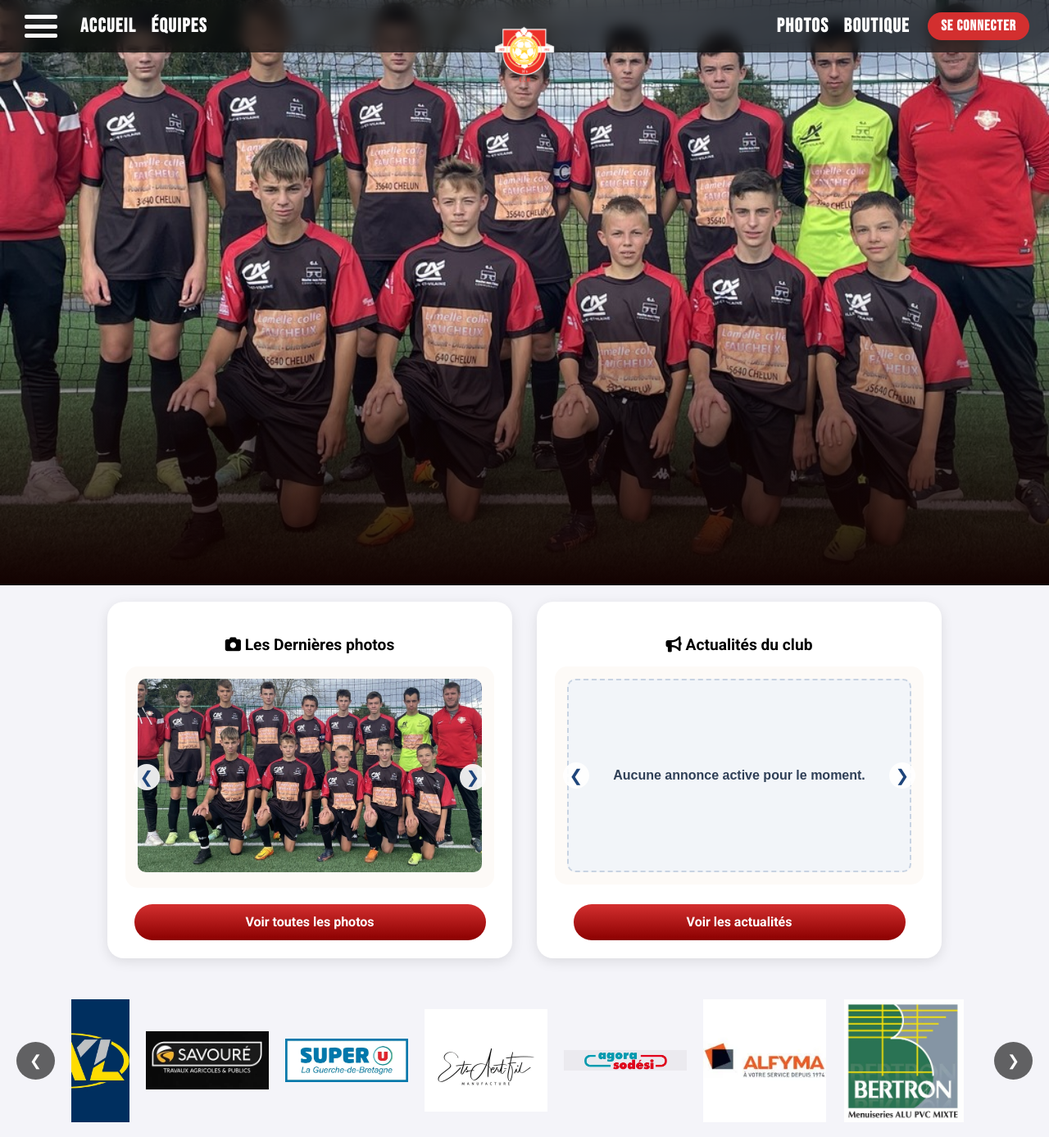
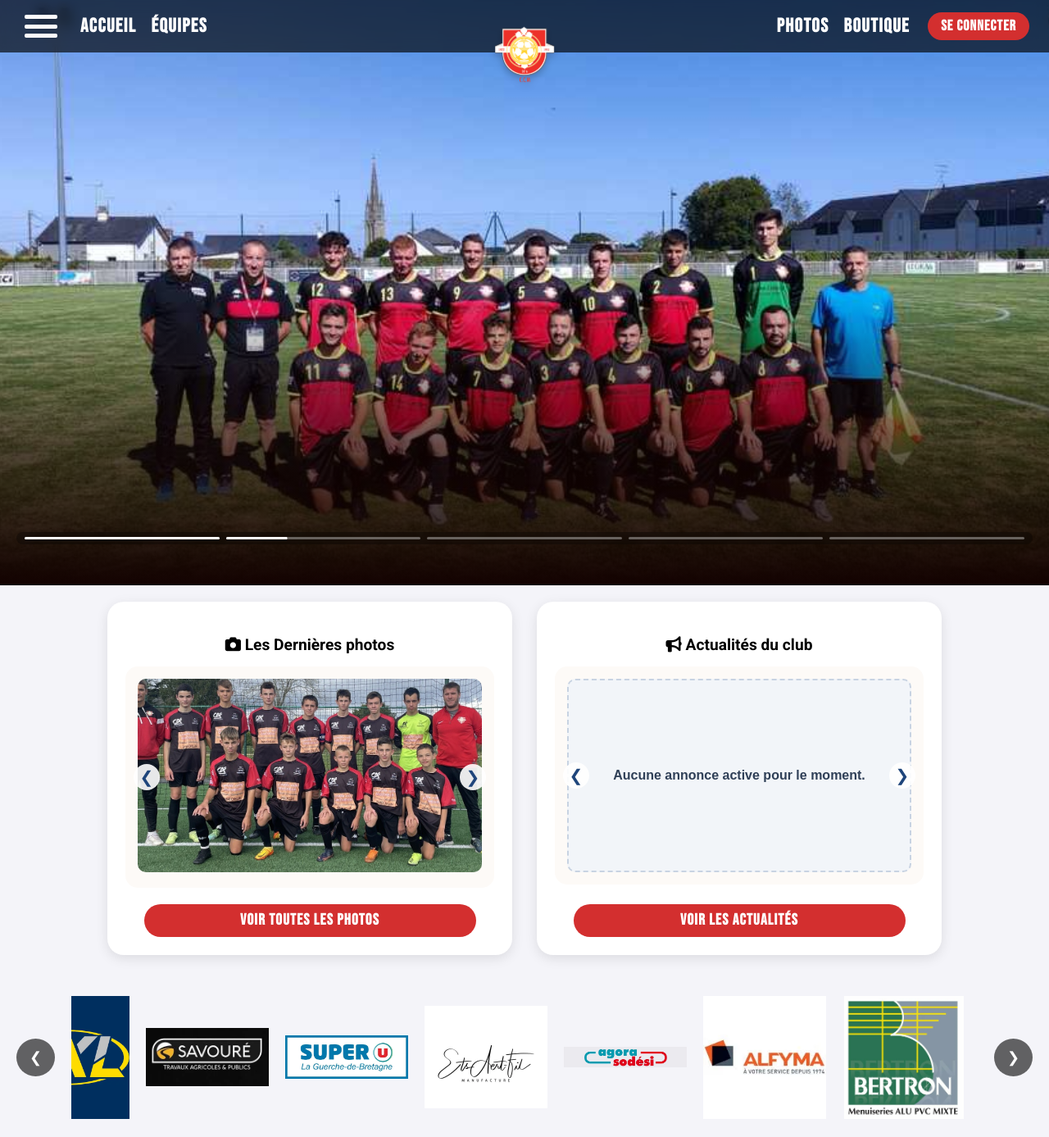
Before and after one commit to Yannickthomas0602/Club-de-foot-Martign-, a PHP site: page / in a window 1280 px wide. Shown: the top 1387 px of the page at 82% size. Run offline with PHP 8.4, Linux system fonts and the light colour scheme; tables that the repository leaves empty hold one stand-in row (values such as "Sample post").

Commit message:
ajout slider

```diff
--- a/assets/css/style.css
+++ b/assets/css/style.css
@@ -13,12 +13,67 @@ body {
     margin-top: -70px;
 }
 
-.Image_accueil img {
+.Image_accueil .hero-slide {
+    position: absolute;
+    inset: 0;
     width: 100%;
     height: 100%;
-    /* L'image remplit le ratio sans être écrasée */
     object-fit: cover;
     display: block;
+    opacity: 0;
+    transition: opacity 0.7s ease;
+}
+
+.Image_accueil .hero-slide.is-active {
+    opacity: 1;
+}
+
+/* ── Barres de progression du slider d'accueil ── */
+.hero-progress {
+    position: absolute;
+    bottom: 50px;
+    left: 20px;
+    right: 20px;
+    display: flex;
+    gap: 8px;
+    z-index: 4;
+    padding: 6px 10px;
+    border-radius: 20px;
+    background: rgba(0, 0, 0, 0.30);
+    backdrop-filter: blur(4px);
+    -webkit-backdrop-filter: blur(4px);
+    box-sizing: border-box;
+}
+
+.hero-bar {
+    flex: 1;
+    height: 3px;
+    border: none;
+    border-radius: 4px;
+    background: rgba(255, 255, 255, 0.35);
+    padding: 0;
+    cursor: pointer;
+    overflow: hidden;
+    transition: background 0.3s;
+}
+
+.hero-bar:hover {
+    background: rgba(255, 255, 255, 0.55);
+}
+
+.hero-bar.is-done {
+    background: rgba(255, 255, 255, 0.80);
+}
+
+.hero-bar-fill {
+    display: block;
+    height: 100%;
+    width: 100%;
+    background: #ffffff;
+    border-radius: 4px;
+    transform: scaleX(0);
+    transform-origin: left center;
+    will-change: transform;
 }
 
 .Image_accueil::after {
@@ -31,6 +86,12 @@ body {
     background: linear-gradient(to top, rgba(19, 2, 1, 1), rgba(19, 2, 1, 0.6), transparent);
     pointer-events: none;
     z-index: 2;
+}
+
+@media (max-width: 768px) {
+    .hero-bar {
+        flex: 1;
+    }
 }
 
 
@@ -91,30 +152,37 @@ body {
     object-fit: cover;
 }
 
-/* Le bouton rouge avec dégradé */
+/* Le bouton rouge style "Se connecter" */
 .btn-red {
     display: block;
     width: 90%;
     margin-top: auto;
-    padding: 12px;
+    padding: 10px 16px;
     text-align: center;
-    color: white;
+    color: #fff;
     text-decoration: none;
+    font-family: "Bebas Neue", cursive;
+    font-size: clamp(1.1rem, 1.5vw, 1.4rem);
     font-weight: bold;
-    border-radius: 50px;
+    text-transform: uppercase;
+    letter-spacing: 0.06em;
+    line-height: 1;
+    border-radius: 24px;
     border: none;
     cursor: pointer;
     appearance: none;
     -webkit-appearance: none;
-    font-family: "Roboto", sans-serif;
-    font-size: 1rem;
-    line-height: 1.2;
-    background: linear-gradient(to bottom, #d32f2f, #8b0000); /* Dégradé rouge */
-    transition: transform 0.2s;
+    background-color: #d32f2f;
+    box-sizing: border-box;
+    display: inline-flex;
+    align-items: center;
+    justify-content: center;
+    min-height: 38px;
+    transition: background-color 0.25s ease;
 }
 
 .btn-red:hover {
-    transform: scale(1.02);
+    background-color: #8A1D19;
 }
 
 /* Style spécifique au score */
--- a/main.php
+++ b/main.php
@@ -2,12 +2,46 @@
 
 
 <div class="Image_accueil">
-    <img src="assets\img\Image_accueil\image U15.jpeg" alt="Image d'accueil du club de football" style="width: 100%;">
-    <div class="Degrade_image_accueil">
-        <div class="button">
-    <button class="" id="">❮</button>
-<button class="" id="">❯</button>
-    </div>
+    <?php
+    $sliderDir = __DIR__ . '/assets/img/Image_accueil/slider';
+    $sliderImages = [];
+
+    if (is_dir($sliderDir)) {
+        $sliderImages = glob($sliderDir . '/*.{jpg,jpeg,png,webp,avif,JPG,JPEG,PNG,WEBP,AVIF}', GLOB_BRACE) ?: [];
+        sort($sliderImages, SORT_NATURAL | SORT_FLAG_CASE);
+
+        $projectRoot = str_replace('\\', '/', realpath(__DIR__) ?: __DIR__);
+
+        $sliderImages = array_values(array_filter(array_map(static function ($absolutePath) use ($projectRoot) {
+            $normalizedPath = str_replace('\\', '/', realpath($absolutePath) ?: $absolutePath);
+
+            if (strpos($normalizedPath, $projectRoot . '/') === 0) {
+                return substr($normalizedPath, strlen($projectRoot) + 1);
+            }
+
+            return null;
+        }, $sliderImages)));
+    }
+
+    if (empty($sliderImages)) {
+        $sliderImages = ['assets/img/Image_accueil/image U15.jpeg'];
+    }
+    ?>
+
+    <?php foreach ($sliderImages as $index => $imagePath): ?>
+        <img
+            src="<?= htmlspecialchars($imagePath, ENT_QUOTES, 'UTF-8') ?>"
+            alt="Image d'accueil du club <?= $index + 1 ?>"
+            class="hero-slide <?= $index === 0 ? 'is-active' : '' ?>"
+        >
+    <?php endforeach; ?>
+
+    <div class="hero-progress" id="heroProgress">
+        <?php for ($bar = 0; $bar < count($sliderImages); $bar++): ?>
+            <button class="hero-bar<?= $bar === 0 ? ' is-active' : '' ?>" type="button" aria-label="Aller à la photo <?= $bar + 1 ?>">
+                <span class="hero-bar-fill"></span>
+            </button>
+        <?php endfor; ?>
     </div>
 </div>
 
@@ -50,6 +84,63 @@
 
 <script>
 document.addEventListener('DOMContentLoaded', function () {
+    const heroSlides = Array.from(document.querySelectorAll('.Image_accueil .hero-slide'));
+    const heroBars   = Array.from(document.querySelectorAll('#heroProgress .hero-bar'));
+    const heroDuration = 5000; // ms par slide
+    let heroIndex = 0;
+    let heroRaf = null;
+    let heroStart = null;
+
+    function showHeroSlide(index) {
+        heroSlides.forEach(function (slide, i) {
+            slide.classList.toggle('is-active', i === index);
+        });
+        heroBars.forEach(function (bar, i) {
+            bar.classList.remove('is-active', 'is-done');
+            if (i < index)  { bar.classList.add('is-done'); }
+            if (i === index) { bar.classList.add('is-active'); }
+            bar.querySelector('.hero-bar-fill').style.transform = i < index ? 'scaleX(1)' : 'scaleX(0)';
+        });
+    }
+
+    function tick(timestamp) {
+        if (!heroStart) { heroStart = timestamp; }
+        const elapsed = timestamp - heroStart;
+        const progress = Math.min(elapsed / heroDuration, 1);
+
+        if (heroBars[heroIndex]) {
+            heroBars[heroIndex].querySelector('.hero-bar-fill').style.transform = 'scaleX(' + progress + ')';
+        }
+
+        if (progress < 1) {
+            heroRaf = requestAnimationFrame(tick);
+        } else {
+            heroIndex = (heroIndex + 1) % heroSlides.length;
+            showHeroSlide(heroIndex);
+            heroStart = null;
+            heroRaf = requestAnimationFrame(tick);
+        }
+    }
+
+    function goToSlide(index) {
+        cancelAnimationFrame(heroRaf);
+        heroIndex = index;
+        showHeroSlide(heroIndex);
+        heroStart = null;
+        heroRaf = requestAnimationFrame(tick);
+    }
+
+    if (heroSlides.length <= 1) {
+        const progressEl = document.getElementById('heroProgress');
+        if (progressEl) { progressEl.style.display = 'none'; }
+    } else {
+        heroBars.forEach(function (bar, i) {
+            bar.addEventListener('click', function () { goToSlide(i); });
+        });
+        showHeroSlide(heroIndex);
+        heroRaf = requestAnimationFrame(tick);
+    }
+
     const slides = Array.from(document.querySelectorAll('#homeFeatureSlides .results-slide'));
     const previousButton = document.getElementById('homeFeaturePrev');
     const nextButton = document.getElementById('homeFeatureNext');
```
Also changed, not shown: assets/img/Image_accueil/slider/WhatsApp Image 2026-02-20 at 11.47.44.jpeg (added), assets/img/Image_accueil/slider/WhatsApp Image 2026-02-20 at 11.47.45 (1).jpeg (renamed from assets/img/Image_accueil/WhatsApp Image 2026-02-20 at 11.47.45 (1).jpeg), assets/img/Image_accueil/slider/WhatsApp Image 2026-02-20 at 11.47.48 (1).jpeg (added), assets/img/Image_accueil/slider/image U15.jpeg (added), assets/img/Image_accueil/slider/photo accueil.jpeg (added).
